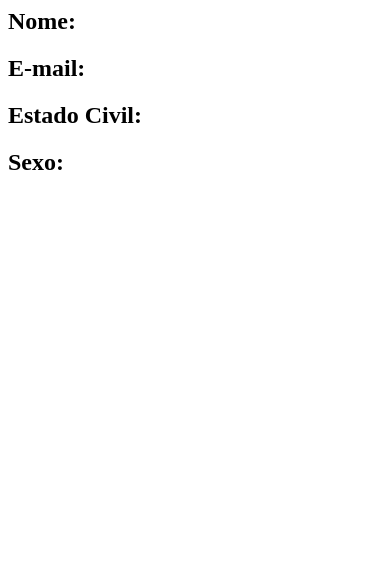
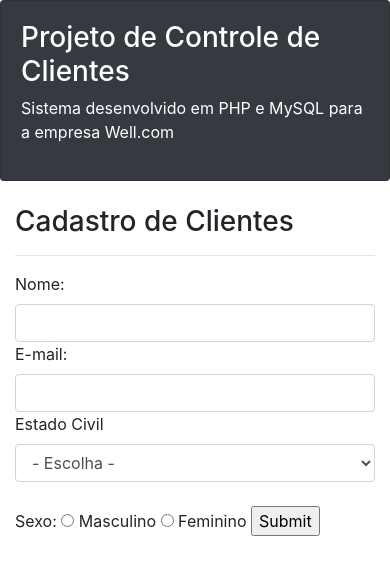
Before and after one commit to LordKariowa/php.02, a PHP site: page /cadastrar.php in a window 390 px wide. Shown: the top 575 px of the page. Run offline with PHP 8.4, Linux system fonts and the light colour scheme.

Commit message:
Add files via upload

```diff
--- a/cadastrar.php
+++ b/cadastrar.php
@@ -1,5 +1,34 @@
-<title>Cadastro do Cliente</title>
-<h2>Nome:</h2>
-<h2>E-mail:</h2>
-<h2>Estado Civil:</h2>
-<h2>Sexo:</h2>
+<!DOCTYPE html>
+<html lang="ptbr">
+<head>
+    <meta charset="UTF-8">
+    <link rel="stylesheet" href="https://stackpath.bootstrapcdn.com/bootstrap/4.3.1/css/bootstrap.min.css" integrity="sha384-ggOyR0iXCbMQv3Xipma34MD+dH/1fQ784/j6cY/iJTQUOhcWr7x9JvoRxT2MZw1T" crossorigin="anonymous">
+    <title>Document</title>
+</head>
+<body>
+    <?php include 'header.php'; ?>
+    <div class="container">
+       <h3>Cadastro de Clientes</h3>
+       <hr>
+        <form action="gravar.php" method="post">
+            <label>Nome: </label>
+            <input type="text" class="form-control col-md-4" name="nome">
+            <label>E-mail: </label>
+            <input type="email" class="form-control col-md-4" name="email">
+            <label>Estado Civil</label>
+            <select class="form-control col-md-4" name="estadocivil">
+                <option value="nome" disabled="disabled" selected="selected">- Escolha -</option>
+                <option value="Solteiro">Solteiro(a)</option>
+                <option value="Casado">Casado(a)</option>
+                <option value="Divorciado">Divorciado(a)</option>
+                <option value="Viúvo">Viúvo(a)</option>
+            </select><br>
+            <label>Sexo: </label>
+            <input type="radio" name="sexo" value="M"> Masculino
+            <input type="radio" name="sexo" value="F"> Feminino
+            <input type="submit">
+
+        </form>
+    </div>
+</body>
+</html>
--- a/header.php
+++ b/header.php
@@ -0,0 +1,7 @@
+ <header class="card card-body bg-dark">
+    <h3 class="text-white">Projeto de Controle de Clientes</h3>
+    <p class="text-white">
+        Sistema desenvolvido em PHP e MySQL para a empresa Well.com
+    </p>
+</header>
+<br>
```
Also changed, not shown: gravar.php (added, +19 -0 lines), index.php (+14 -8 lines), README.md.
